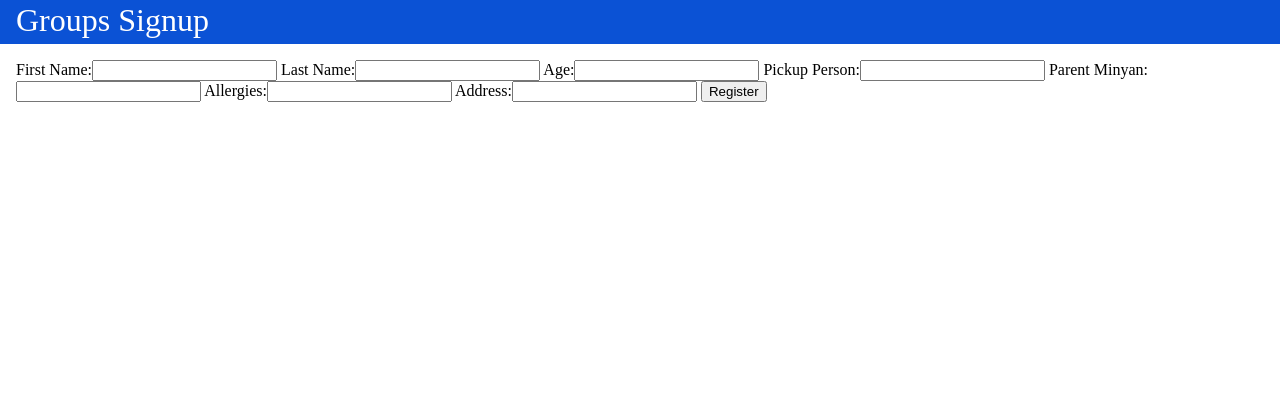
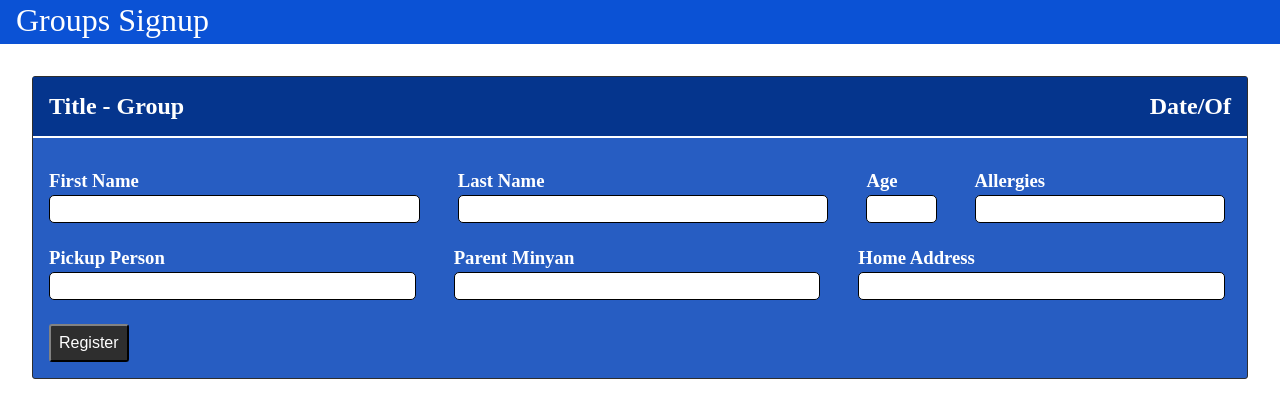
Before and after one commit to RedstonePvP/GroupsSignup-V2, a Django app: page /register/1/1 in a window 1280 px wide. Shown: the top 418 px of the page. Run offline with Django 3.2, Linux system fonts and the light colour scheme; some libraries are stand-ins or nearby versions.

Commit message:
finished template for register page. now to add functionality

```diff
--- a/signupApp/forms.py
+++ b/signupApp/forms.py
@@ -3,8 +3,8 @@ from django import forms
 class registerForm(forms.Form):
     firstName = forms.CharField(label='First Name', max_length=200, required=True)
     lastName = forms.CharField(label='Last Name', max_length=200, required=True)
-    age = forms.IntegerField(label="Age", required=True)
+    age = forms.IntegerField(label="Age", required=True, min_value=0, max_value=20)
     pickupName = forms.CharField(label='Pickup Person', max_length=200, required=True)
     parentLocation = forms.CharField(label='Parent Minyan', max_length=200, required=True)
     allergies = forms.CharField(label='Allergies', max_length=200, required=False)
-    address = forms.CharField(label='Address', max_length=200, required=True)
+    address = forms.CharField(label='Home Address', max_length=200, required=True)
--- a/signupApp/static/signupApp/register.css
+++ b/signupApp/static/signupApp/register.css
@@ -1,3 +1,67 @@
 .mainCard {
+    margin: 2rem;
+    border: 1px solid;
+    border-color: rgb(46, 46, 46);
+    border-radius: 3px;
+    background-color: #275dc2;
+    color: white;
+}
+
+.cardHead {
+    display: flex;
+    justify-content: space-between;
+    align-items: baseline;
+    flex-wrap: wrap;
+    margin-bottom: 2rem;
+    background-color: #05358d;
+    padding: 1rem;
+    border-bottom: 2px solid white;
+}
+
+form {
     margin: 1rem;
+    margin-right: 2rem;
 }
+
+h3, h2 {
+    margin: 0;
+}
+
+input{
+    border-radius: 5px;
+    border: 1.5px solid;
+    font-size: 1rem;
+    padding: 4px;
+    width: 100%;
+    margin-bottom: .5rem;
+    margin-top: .2rem;
+}
+
+.inputGroup-221 {
+    display: grid;
+    grid-template-columns: 3fr 3fr .5fr 2fr;
+    margin-bottom: 1rem;
+    gap: 3rem;
+}
+
+.inputGroup-111 {
+    display: grid;
+    grid-template-columns: 1fr 1fr 1fr;
+    margin-bottom: 1rem;
+    gap: 3rem;
+}
+
+button[type=submit] {
+    background-color:rgb(46, 46, 46);
+    border-color:rgb(46, 46, 46);
+    border-radius: 3px;
+    color: white;
+    font-size: 1rem;
+    padding: .5rem;
+}
+
+@media only screen and (max-width: 1024px) {
+    .inputGroup-221 {grid-template-columns: 1fr; gap: 1rem;}
+    .inputGroup-111 {grid-template-columns: 1fr; gap: 1rem;}
+    .mainCard {margin: .5rem;}
+}
--- a/signupApp/templates/signupApp/register.html
+++ b/signupApp/templates/signupApp/register.html
@@ -17,9 +17,44 @@
     </div>
 
     <div class="mainCard">
+        <div class="cardHead">
+            <h2>Title - Group</h2>
+            <h2>Date/Of</h2>
+        </div>
         <form action="" method="post">
             {% csrf_token %}
-            {{form.as_table}}
+            <div class="inputGroup-221">
+                <div>
+                    <h3>{{form.firstName.label}}</h3>
+                    {{form.firstName}}
+                </div>
+                <div>
+                    <h3>{{form.lastName.label}}</h3>
+                    {{form.lastName}}
+                </div>
+                <div>
+                    <h3>{{form.age.label}}</h3>
+                    {{form.age}}
+                </div>
+                <div>
+                    <h3>{{form.allergies.label}}</h3>
+                    {{form.allergies}}
+                </div>
+            </div>
+            <div class="inputGroup-111">
+                <div>
+                    <h3>{{form.pickupName.label}}</h3>
+                    {{form.pickupName}}
+                </div>
+                <div>
+                    <h3>{{form.parentLocation.label}}</h3>
+                    {{form.parentLocation}}
+                </div>
+                <div>
+                    <h3>{{form.address.label}}</h3>
+                    {{form.address}}
+                </div>
+            </div>
             <button type="submit", name="save">Register</button>
         </form>
     </div>
```
